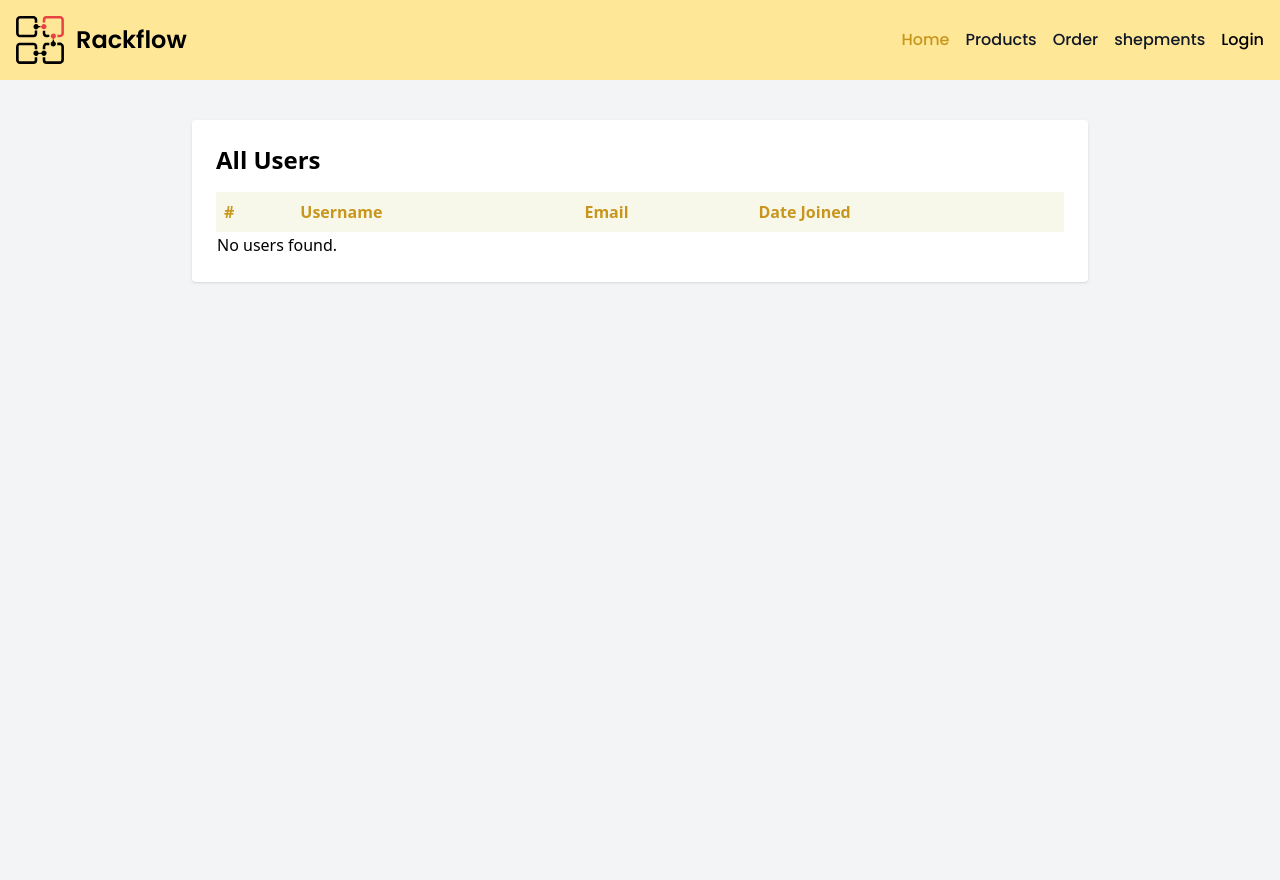
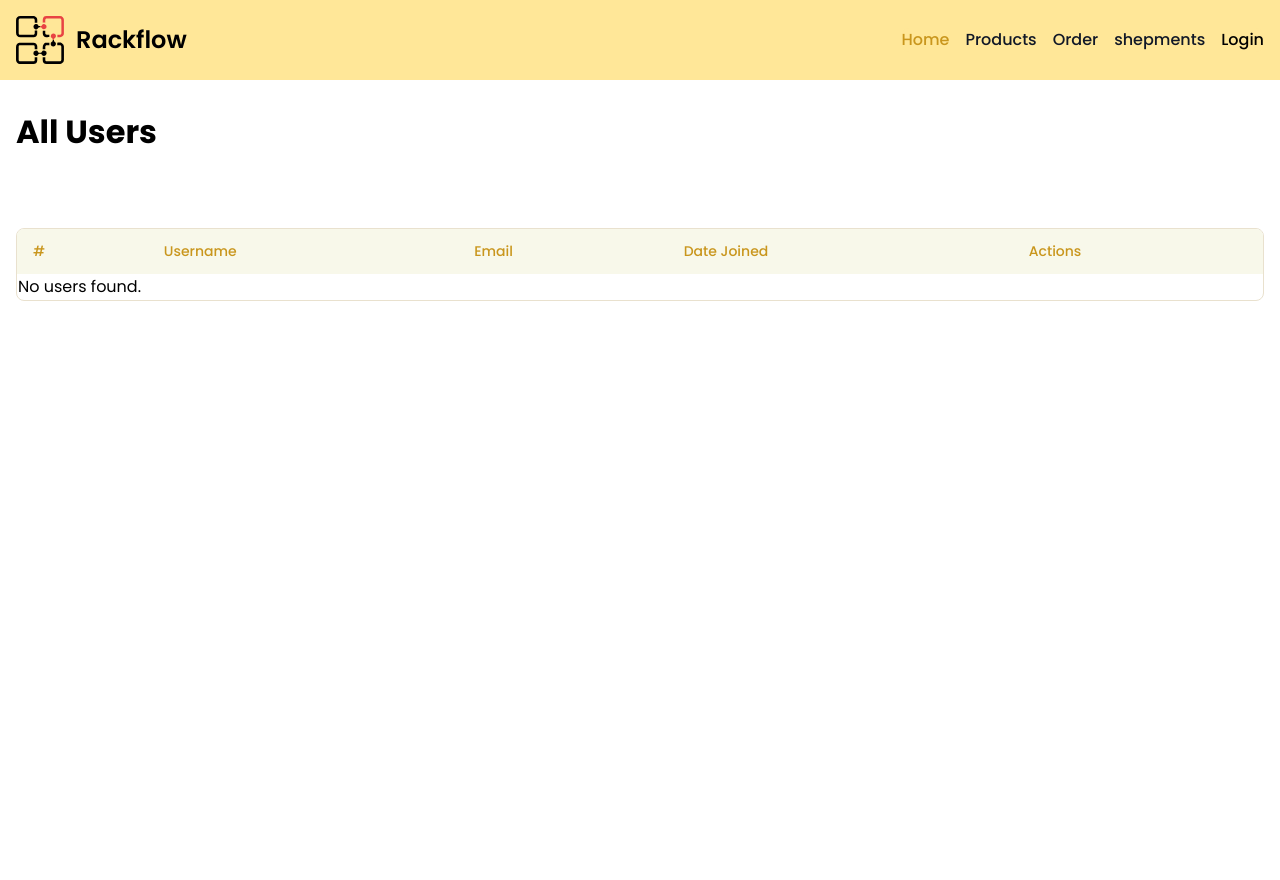
Before and after one commit to rehambakri/rackflow, a Django app: page /dashboard/list_users/ in a window 1280 px wide. After the commit the page ends 301 px from the top, so only its background shows below. Run offline with Django 5.2, Linux system fonts and the light colour scheme; some libraries are stand-ins or nearby versions.

Commit message:
add Action column and change the style at list_users template

```diff
--- a/rackflow/dashboard/templates/list_users.html
+++ b/rackflow/dashboard/templates/list_users.html
@@ -1,29 +1,89 @@
+
 {% extends "base.html" %} {% load static %} {% block content %}
-<div class="p-10 bg-gray-100 font-sans h-screen">
-  <div class="max-w-4xl mx-auto bg-white p-6 rounded shadow">
-    <h1 class="text-2xl font-bold mb-4">All Users</h1>
-    <table class="w-full text-left border-collapse">
+
+<div class="flex flex-1 justify-center w-full">
+  <div class="container mx-auto flex flex-col flex-1 py-4">
+    <div class="flex items-center gap-4 p-4 mb-12">
+
+      <p
+        class="text-black text-center md:text-left tracking-light text-[32px] font-bold leading-tight relative "
+      >
+        All Users
+      </p>
+    </div>
+
+    <div class="px-4 py-3">
+      <div
+        class="flex overflow-auto rounded-lg border border-[#e9e1ce] "
+      >
+        <table class="flex-1 text-center md:text-left min-w-[1000px] overflow-x-auto">
           <thead>
             <tr class="bg-[var(--secondary-light)]">
-          <th class="p-2 text-[var(--primary-dark)]">#</th>
-          <th class="p-2 text-[var(--primary-dark)]">Username</th>
-          <th class="p-2 text-[var(--primary-dark)]">Email</th>
-          <th class="p-2 text-[var(--primary-dark)]">Date Joined</th>
-        </tr>
+              <th
+                class="px-4 py-3 text-center md:text-left text-[var(--primary-dark)] text-sm font-medium leading-normal"
+              >
+                #
+              </th>
+              <th
+                class="px-4 py-3 text-center md:text-left text-[var(--primary-dark)] text-sm font-medium leading-normal"
+              >
+                Username
+              </th>
+              <th
+                class="px-4 py-3 text-center md:text-left text-[var(--primary-dark)] text-sm font-medium leading-normal"
+              >
+                Email
+              </th>
+              <th
+                class="px-4 py-3 text-center md:text-left text-[var(--primary-dark)] text-sm font-medium leading-normal"
+              >
+                Date Joined
+              </th>
+               <th
+                 class="px-4 py-3 text-center md:text-left text-[var(--primary-dark)] text-sm font-medium leading-normal"
+              >
+                Actions
+              </th>
+
           </thead>
           <tbody>
             {% for user in users %}
             <tr class="border-b border-[var(--primary-dark)]">
-    <td class="p-2">{{ forloop.counter }}</td>
-    <td class="p-2">{{ user.first_name }}</td>
-    <td class="p-2">{{ user.email }}</td>
-    <td class="p-2">{{ user.date_joined }}</td>
-  </tr>
+              <td
+                class="h-[72px] px-4 py-2 text-sm font-normal leading-normal"
+              >
+                {{ forloop.counter }}
+              </td>
+              <td
+                class="h-[72px] px-4 py-2 text-sm font-normal leading-normal"
+              >
+                {{ user.first_name }}
+              </td>
+              <td
+                class="h-[72px] px-4 py-2 text-sm font-normal leading-normal"
+              >
+                {{ user.email }}
+              </td>
+              <td
+                class="h-[72px] px-4 py-2  text-sm font-normal leading-normal"
+              >
+                {{ user.date_joined }}
+              </td>
+               <td
+                class="h-[72px] px-4 py-2 text-sm font-normal leading-normal flex items-center gap-6"
+              >
+                <a href="" class="py-1 px-3 rounded border border-[var(--primary-dark)]">
+                  edit
+                </td>
+
               {% empty %}
              <tr><td colspan="4">No users found.</td></tr>
+
             {% endfor %}
           </tbody>
         </table>
       </div>
     </div>
+  </div>
+</div>
 {% endblock content %}
--- a/rackflow/static/css/main.css
+++ b/rackflow/static/css/main.css
@@ -10,6 +10,8 @@
     --secondary-light: #f8f8ea;
     --secondary: #efeed0;
     --secondary-dark: #c5c4a9;
+
+
 }
 
 .expand-underline::before {
```
Lines whose indentation alone changed are shown as unchanged.
